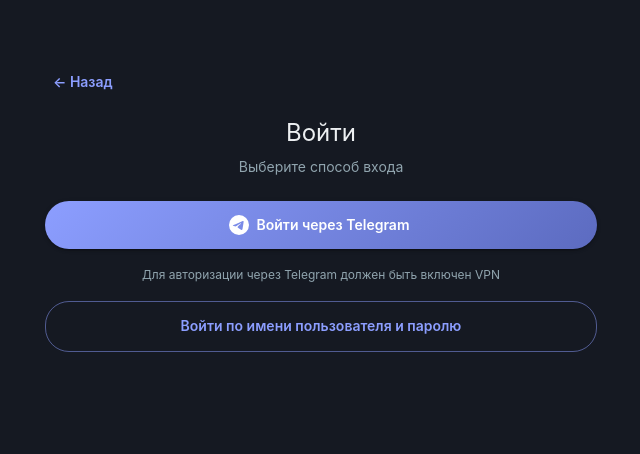
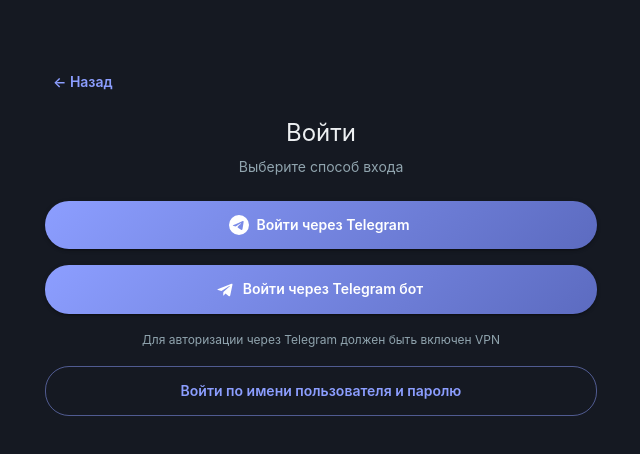
Before and after one commit to ITDiver77/front-user, a React (Vite) app: page /login in a window 1280 px wide. Both pictures are taken after a click on the button "Войти". Shown: the top 454 px of the page, without its empty margins (319-959 px from the left). Built offline with nearby package versions, Linux system fonts and the light colour scheme; no server answers.

Commit message:
fix: restore Login via Telegram Bot button on login page

```diff
--- a/src/pages/AuthPage.tsx
+++ b/src/pages/AuthPage.tsx
@@ -790,6 +790,25 @@
 						>
 							{t("auth.loginViaTelegram")}
 						</Button>
+						<Button
+							fullWidth
+							variant="contained"
+							onClick={handleTelegramBot}
+							disabled={loading}
+							sx={{
+								bgcolor: "#0088cc",
+								color: "white",
+								textTransform: "none",
+								fontWeight: 600,
+								py: 1.5,
+								borderRadius: 2,
+								"&:hover": { bgcolor: "#006699" },
+								"&:disabled": { bgcolor: "#0088cc", opacity: 0.6 },
+							}}
+							startIcon={<TelegramIcon />}
+						>
+							{t("auth.loginViaTelegramBot")}
+						</Button>
 						<Typography variant="caption" color="text.secondary" sx={{ display: "block", textAlign: "center" }}>
 							{t("auth.telegramVpnRequired")}
 						</Typography>
```
